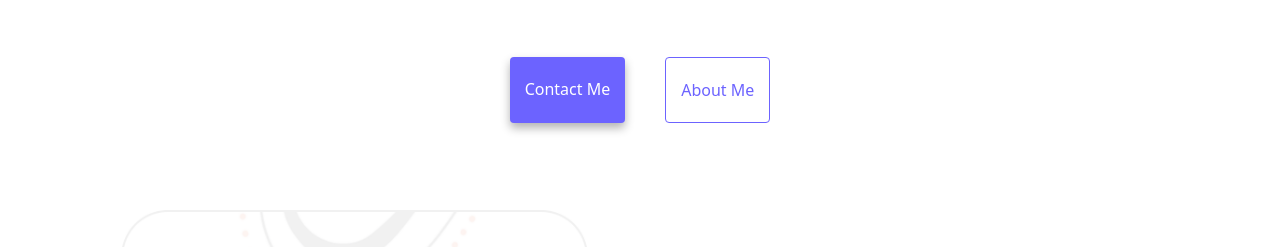
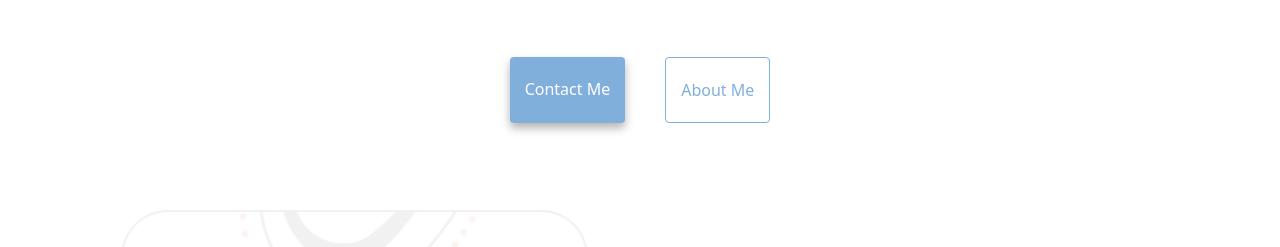
Before and after one commit to Natalia-Pereyra/My-responsive-app, a plain HTML site: page index.html in a window 1280 px wide. Shown: the part 305-552 px from the top of the page. Drawn offline with nearby package versions, Linux system fonts and the light colour scheme.

Commit message:
Added SEO

```diff
--- a/index.html
+++ b/index.html
@@ -4,7 +4,7 @@
 <head>
     <meta charset="UTF-8" />
     <meta http-equiv="X-UA-Compatible" content="IE=edge" />
-    <meta name="description" content="Projects and Portfolio - Nat Pereyra" />
+    <meta name="description" content="Front-end Developer Portfolio and Projects - Nat Pereyra" />
     <title>Front-end Developer - Nat Pereyra</title>
     <link href="https://cdn.jsdelivr.net/npm/bootstrap@5.0.2/dist/css/bootstrap.min.css" rel="stylesheet"
         integrity="sha384-EVSTQN3/azprG1Anm3QDgpJLIm9Nao0Yz1ztcQTwFspd3yD65VohhpuuCOmLASjC" crossorigin="anonymous" />
@@ -48,7 +48,7 @@
     <div class="container">
         <div class="row">
             <div class="col-sm-6">
-                <img src="images/weatherapp.png" class="img-fluid rounded" alt="Weather Project"/>
+                <img src="images/weatherapp.png" class="img-fluid rounded" alt="Weather Project" />
             </div>
             <div class="col-sm-6">
                 <h2 class="mb-3">Weather App</h2>
@@ -83,7 +83,7 @@
         </div>
         <div class="row">
             <div class="col-sm-6">
-                <img src="images/coffeeapp.png" class="img-fluid rounded coffeeapp" alt="Coffee Project"/>
+                <img src="images/coffeeapp.png" class="img-fluid rounded coffeeapp" alt="Coffee Project" />
             </div>
             <div class="col-sm-6">
                 <h2 class="mb-3">Coffee App</h2>
--- a/style.css
+++ b/style.css
@@ -1,5 +1,5 @@
 :root {
-  --primary-color: #6c63ff;
+  --primary-color: #81afdc;
   --secondary-color: #f5f2fe;
   --box-shadow: 0 5px 10px rgba(0, 0, 0, 0.3);
 }
@@ -104,6 +104,7 @@ p {
   background: var(--primary-color);
   box-shadow: var(--box-shadow);
   color: white;
+
 }
 .col-6 {
   flex: 0 0 auto;
```
